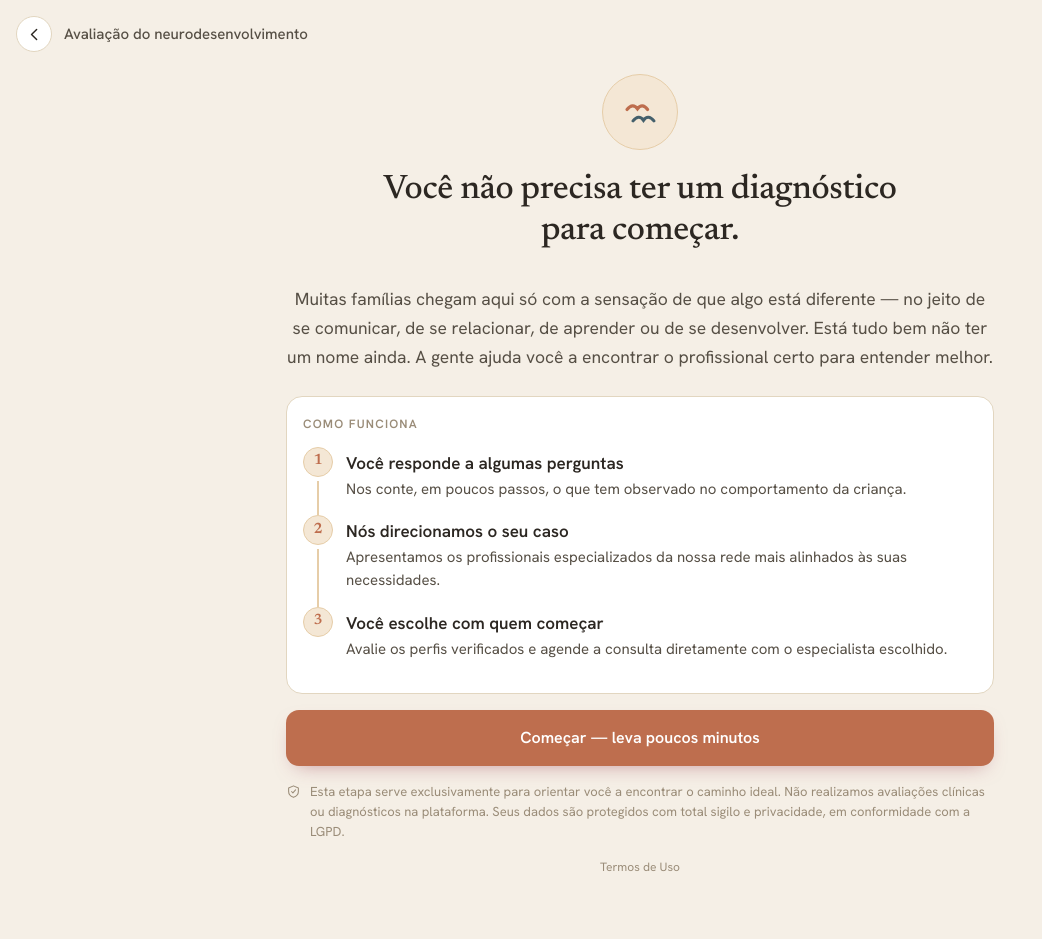
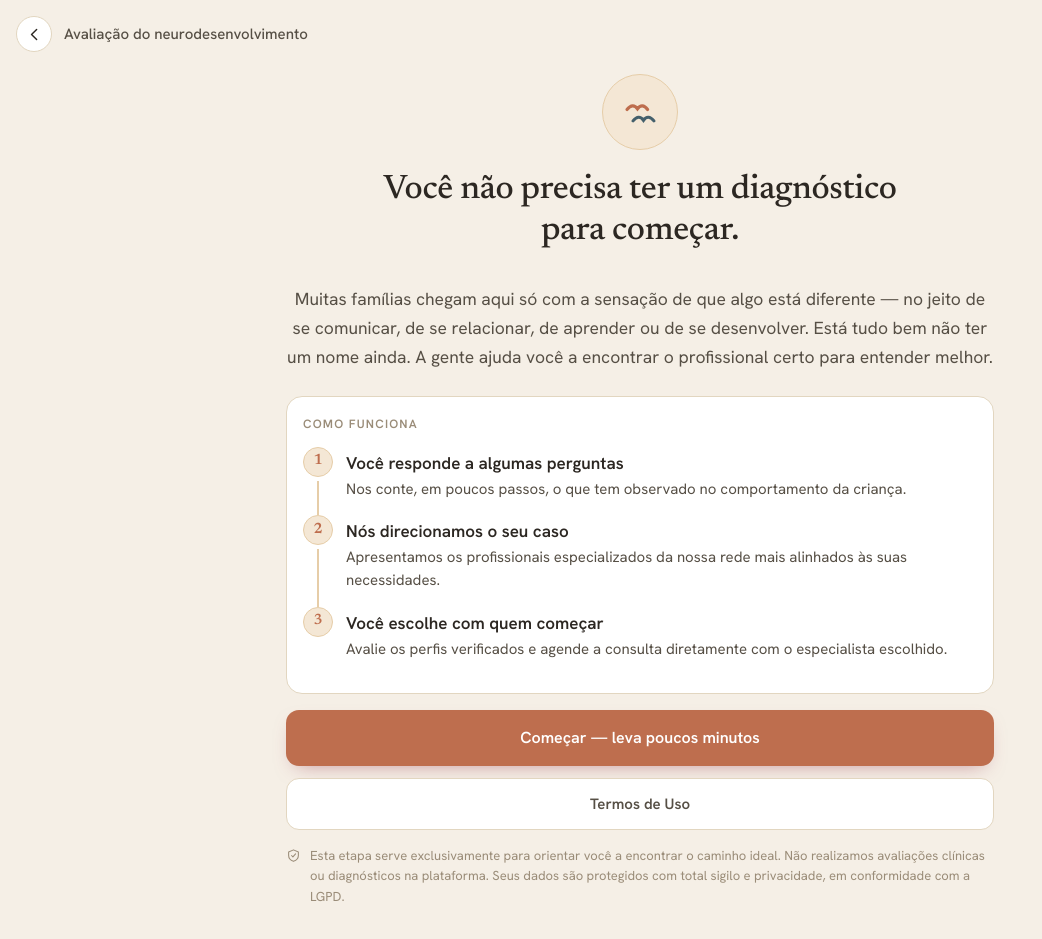
Before and after one commit to kirisaude/kiri-site, a Next.js app: page /avaliacao in a window 1280 px wide. Shown: the whole page, without its empty margins (0-1042 px from the left). Before the commit the page ends 910 px from the top, so only its background shows below. Built offline with nearby package versions, Linux system fonts and the light colour scheme.

Commit message:
Termos de Uso como botão secundário abaixo de Começar

```diff
--- a/src/app/avaliacao/page.tsx
+++ b/src/app/avaliacao/page.tsx
@@ -54,18 +54,24 @@ export default function AvaliacaoPage() {
 
         </div>
 
-        {/* Botão */}
-        <div className="px-[22px] pt-4 pb-4">
+        {/* Botões */}
+        <div className="px-[22px] pt-4 pb-2 flex flex-col gap-3">
           <Link
             href="/formulario"
             className="block w-full text-center font-semibold text-[16px] text-white bg-ferrugem rounded-[13px] py-4 cursor-pointer shadow-[0_8px_20px_-10px_rgba(160,70,90,0.6)] no-underline"
           >
             Começar — leva poucos minutos
           </Link>
+          <a
+            href="/termos"
+            className="block w-full text-center font-semibold text-[15px] text-cinza-texto bg-white border border-linha rounded-[13px] py-3.5 no-underline hover:bg-areia transition-colors"
+          >
+            Termos de Uso
+          </a>
         </div>
 
         {/* Aviso */}
-        <div className="px-[22px] pb-3 flex gap-[9px] items-start">
+        <div className="px-[22px] pt-2 pb-8 flex gap-[9px] items-start">
           <svg width="15" height="15" viewBox="0 0 20 20" fill="none" style={{ flexShrink: 0, marginTop: 2 }}>
             <path d="M10 2.5 L16.5 5.2 L16.5 10 C16.5 14 13.7 16.5 10 17.8 C6.3 16.5 3.5 14 3.5 10 L3.5 5.2 Z" stroke="#9A8C78" strokeWidth="1.4" strokeLinejoin="round" />
             <path d="M7.4 10 L9.2 11.8 L12.8 7.8" stroke="#9A8C78" strokeWidth="1.4" strokeLinecap="round" strokeLinejoin="round" />
@@ -74,11 +80,6 @@ export default function AvaliacaoPage() {
             Esta etapa serve exclusivamente para orientar você a encontrar o caminho ideal. Não realizamos avaliações clínicas ou diagnósticos na plataforma. Seus dados são protegidos com total sigilo e privacidade, em conformidade com a LGPD.
           </p>
         </div>
-
-        {/* Termos */}
-        <div className="px-[22px] pb-8 text-center">
-          <a href="/termos" className="text-[12px] text-muted hover:text-cinza-texto transition-colors no-underline">Termos de Uso</a>
-        </div>
       </div>
     </div>
   );
```
